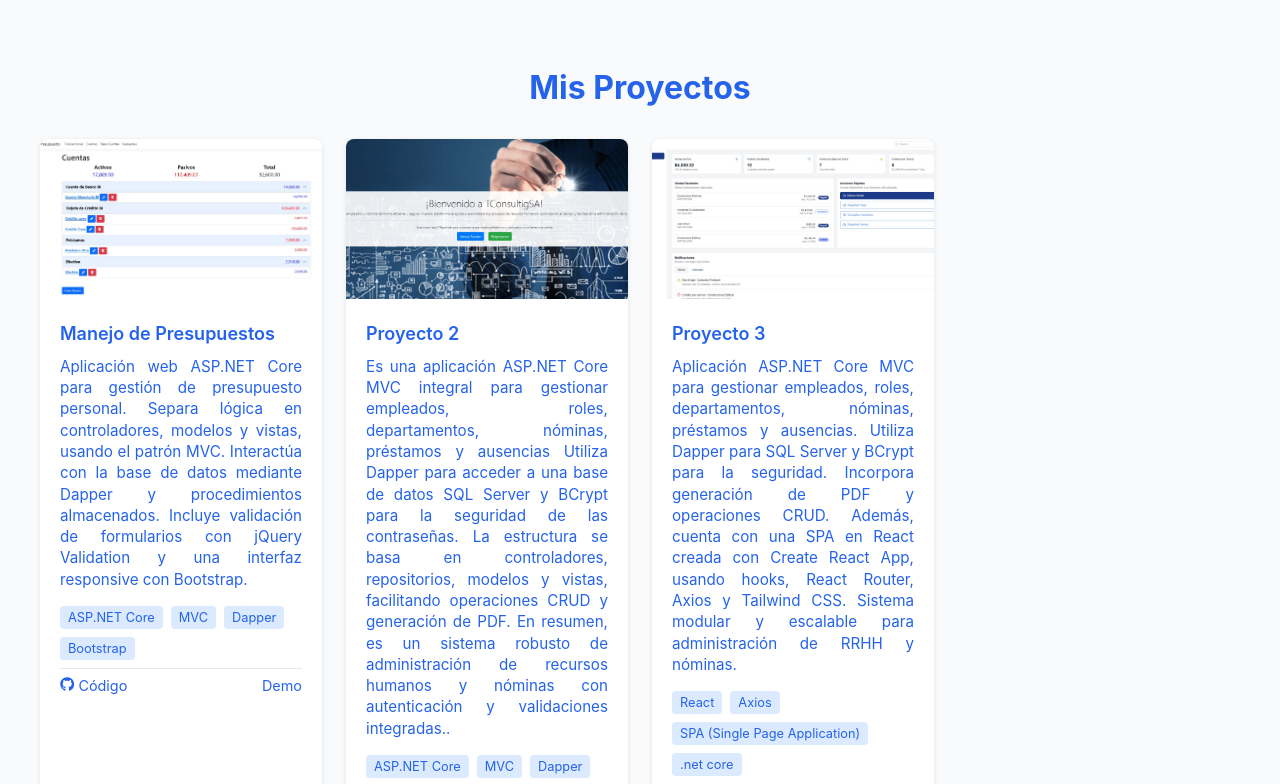
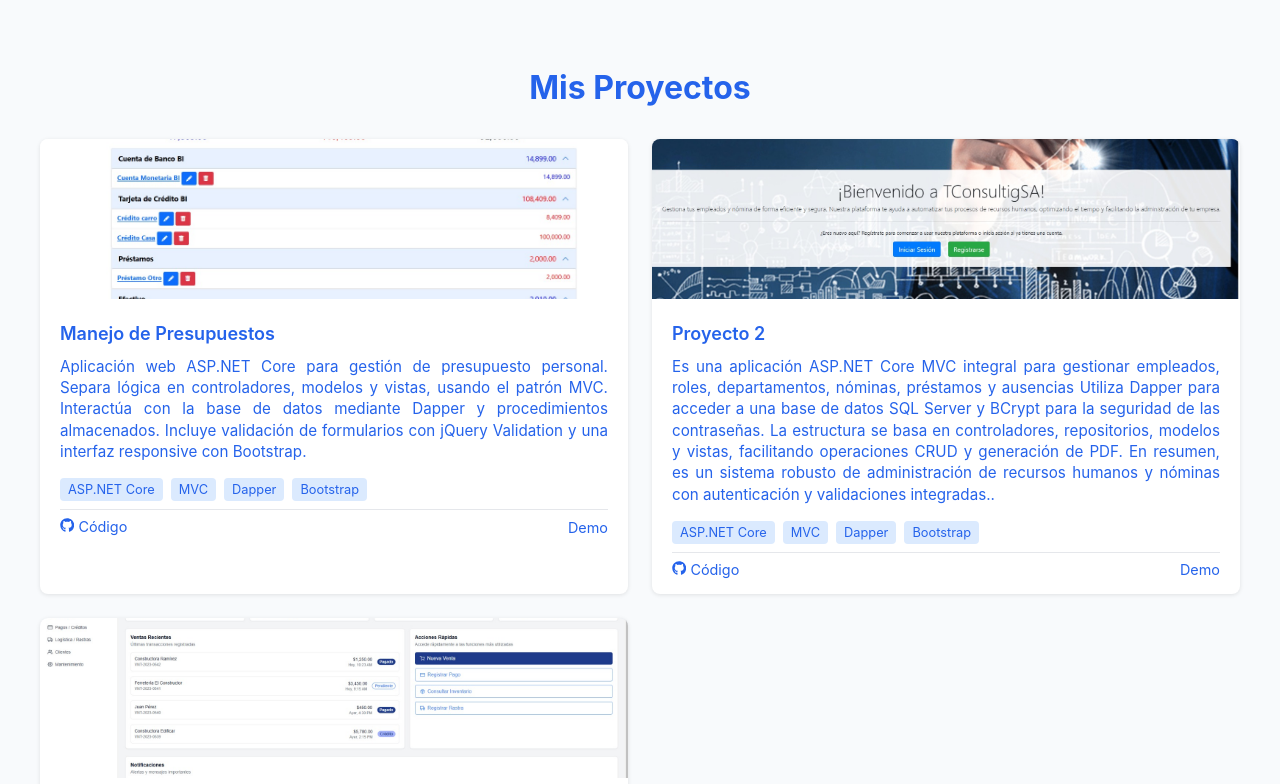
Before and after one commit to DanielValenz21/Portafolio2502, a React (Create React App) app: page / in a window 1280 px wide. Shown: the part 660-1444 px from the top of the page. Built offline with nearby package versions, Linux system fonts and the light colour scheme.

Commit message:
se arreglaron cosas

```diff
--- a/src/App.css
+++ b/src/App.css
@@ -177,8 +177,16 @@
 .projects__grid {
   display: grid;
   gap: 1.5rem;
-  /* Por defecto, adaptativo a pantallas pequeñas */
-  grid-template-columns: repeat(auto-fill, minmax(280px, 1fr));
+
+  /* Por defecto (móviles): 1 columna */
+  grid-template-columns: 1fr;
+}
+
+/* A partir de 768px de ancho (tablets/desktop): 2 columnas */
+@media (min-width: 768px) {
+  .projects__grid {
+    grid-template-columns: repeat(2, 1fr);
+  }
 }
 
 /* ================================
--- a/src/components/Projects.jsx
+++ b/src/components/Projects.jsx
@@ -30,12 +30,13 @@ export default function Projects() {
     },
     {
       title: 'Proyecto 3',
-      description: 'Aplicación ASP.NET Core MVC para gestionar empleados, roles, departamentos, nóminas, préstamos y ausencias. Utiliza Dapper para SQL Server y BCrypt para la seguridad. Incorpora generación de PDF y operaciones CRUD. Además, cuenta con una SPA en React creada con Create React App, usando hooks, React Router, Axios y Tailwind CSS. Sistema modular y escalable para administración de RRHH y nóminas.',
+      description: 'Sistema integral con .NET 8 Core (backend), React (frontend) y SQL Server. Gestiona inventario en tiempo real, descuentos y créditos. Incluye pagos (efectivo, crédito, mixto) y generación de pagarés. Ofrece módulo logístico para control de camiones y combustible. Permite crear/editar productos, asignar roles y auditar procesos. Incluye panel de reportes con ventas, stock y créditos pendientes.',
       tags: ['React', 'Axios', 'SPA (Single Page Application)', '.net core'],
       codeLink: 'https://github.com/DanielValenz21/volcan-front',
       demoLink: '#',
       image: proyecto3Img
     }
+
 
   ];
 
```
